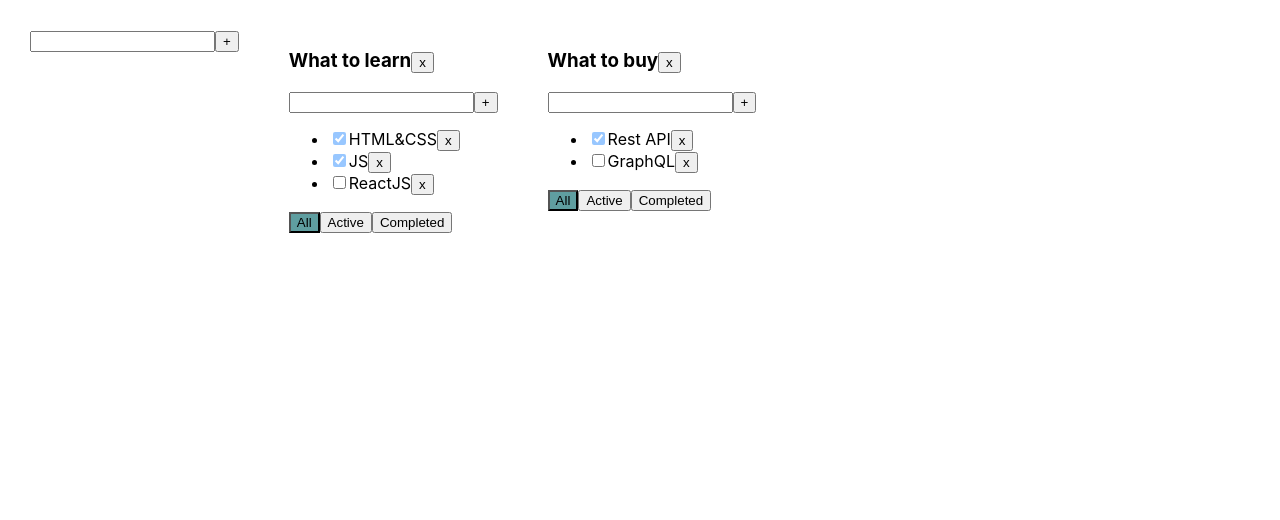
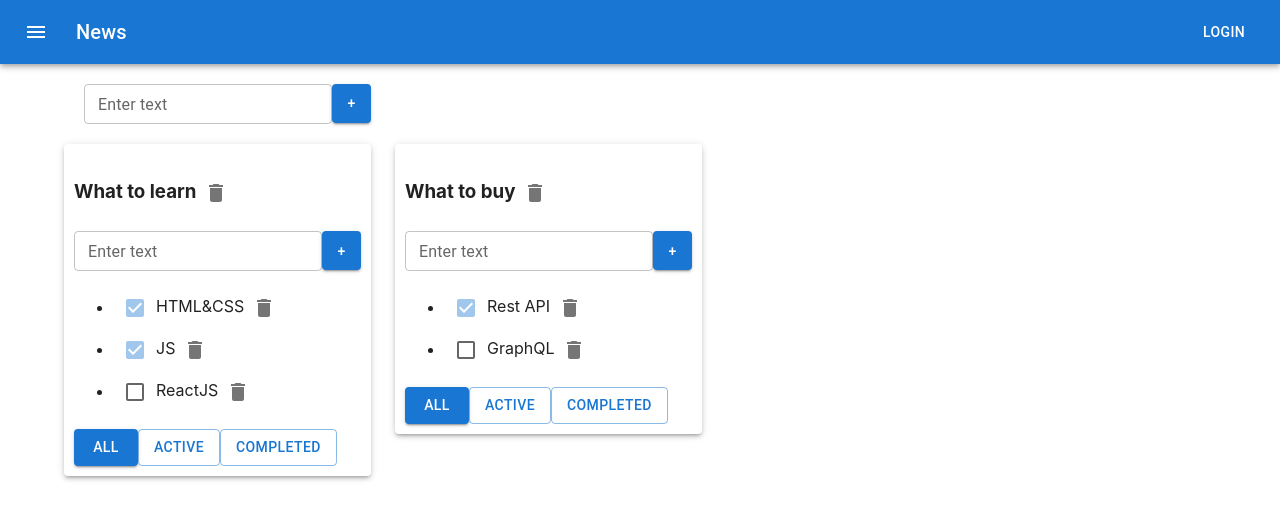
Before and after one commit to Roman4egs1994/todolists, a React (Create React App) app: page / in a window 1280 px wide. Shown: the top 520 px of the page. Built offline with nearby package versions, Linux system fonts and the light colour scheme.

Commit message:
Added material UI

```diff
--- a/package.json
+++ b/package.json
@@ -3,6 +3,10 @@
   "version": "0.1.0",
   "private": true,
   "dependencies": {
+    "@emotion/react": "^11.10.6",
+    "@emotion/styled": "^11.10.6",
+    "@mui/icons-material": "^5.11.11",
+    "@mui/material": "^5.11.14",
     "@testing-library/jest-dom": "^5.16.5",
     "@testing-library/react": "^13.4.0",
     "@testing-library/user-event": "^13.5.0",
--- a/src/App.tsx
+++ b/src/App.tsx
@@ -1,8 +1,14 @@
 import React, {useState} from 'react';
 import './App.css';
 import {TaskType, Todolist} from './Todolist';
+
+import {AddItemForm} from "./components/AddItemForm/AddItemForm";
 import {v1} from "uuid";
-import {AddItemForm} from "./components/AddItemForm/AddItemForm";
+import ButtonAppBar from "./components/ButtonAppBar/ButtonAppBar";
+import Container from '@mui/material/Container';
+import Box from '@mui/material/Box';
+import Paper from '@mui/material/Paper';
+import Grid from '@mui/material/Grid';
 
 export type FilteredTaskType = 'all' | 'active' | 'completed'
 
@@ -46,11 +52,11 @@ function App() {
         const newId = v1()
         const newTodo: TodolistsType = {id: newId, title: title, filter: 'all'}
         setTodolists([newTodo, ...todolists])
-        setTasks({...tasks,[newId]:[]})
+        setTasks({...tasks, [newId]: []})
     }
     /** CHANGE-TITLE-TODOLIST*/
-    const changeTodolistTitle = (todolistId:string,newTitle:string) => {
-        setTodolists(todolists.map((el)=> el.id === todolistId ? {...el,title: newTitle} : el))
+    const changeTodolistTitle = (todolistId: string, newTitle: string) => {
+        setTodolists(todolists.map((el) => el.id === todolistId ? {...el, title: newTitle} : el))
     }
     /** DELETE-TODOLIST*/
     const deleteTodolist = (todolistsId: string) => {
@@ -71,8 +77,11 @@ function App() {
         setTasks({...tasks, [todolistId]: tasks[todolistId].filter((el) => el.id !== taskId)})
     }
     /** CHANGE TITLE TASK*/
-    const changeTaskTitle = (todolistId: string, taskId:string,newTitle:string) => {
-        setTasks({...tasks,[todolistId]:tasks[todolistId].map((el)=>el.id === taskId ? {...el,title:newTitle}: el)})
+    const changeTaskTitle = (todolistId: string, taskId: string, newTitle: string) => {
+        setTasks({
+            ...tasks,
+            [todolistId]: tasks[todolistId].map((el) => el.id === taskId ? {...el, title: newTitle} : el)
+        })
     }
 
     /** CHECKED IS-DONE TASK*/
@@ -90,8 +99,13 @@ function App() {
     }
 
     return (
-        <div className="App">
+        <div>
+            <ButtonAppBar/>
+            <Container fixed>
+                <Grid container style={{padding: '20px'}}>
                     <AddItemForm callBack={addTodolistHandler}/>
+                </Grid>
+                <Grid container spacing={3}>
                     {todolists?.map((el) => {
 
                         let filterTask = tasks[el.id] //all
@@ -101,9 +115,9 @@ function App() {
                         if (el.filter === 'active') {
                             filterTask = tasks[el.id].filter((tasks) => !tasks.isDone)
                         }
-
-
                         return (
+                            <Grid item>
+                                <Paper style={{padding: '10px'}} elevation={3}>
                                     <Todolist
                                         key={el.id}
                                         todolistId={el.id}
@@ -115,13 +129,17 @@ function App() {
                                         addTask={addTask}
                                         changeTaskStatus={changeTaskStatus}
                                         deleteTodolist={deleteTodolist}
-                        changeTaskTitle = {changeTaskTitle}
-                        changeTodolistTitle = {changeTodolistTitle}
+                                        changeTaskTitle={changeTaskTitle}
+                                        changeTodolistTitle={changeTodolistTitle}
                                     />
+                                </Paper>
+                            </Grid>
                         )
                     })}
+                </Grid>
+            </Container>
+        </div>
 
-        </div>
     );
 }
 
--- a/src/Todolist.tsx
+++ b/src/Todolist.tsx
@@ -1,9 +1,13 @@
 import React, {ChangeEvent, KeyboardEvent, useState} from 'react';
 import {FilteredTaskType} from "./App";
-import {Button} from "./common/components/Button/Button";
+import {ButtonHandler} from "./common/components/Button/ButtonHandler";
 import style from './todolist.module.css'
 import {AddItemForm} from "./components/AddItemForm/AddItemForm";
 import {EditableSpan} from "./components/EditableSpan/EditableSpan";
+import IconButton from '@mui/material/IconButton';
+import DeleteIcon from '@mui/icons-material/Delete';
+import Checkbox from '@mui/material/Checkbox';
+
 
 export type TaskType = {
     id: string
@@ -12,29 +16,29 @@ export type TaskType = {
 }
 
 type PropsType = {
-    todolistId:string
+    todolistId: string
     title: string
-    removeTask: (todolistId:string,taskId: string) => void
+    removeTask: (todolistId: string, taskId: string) => void
     tasks: Array<TaskType>
-    changeFilter: (todolistId: string,value: FilteredTaskType) => void
+    changeFilter: (todolistId: string, value: FilteredTaskType) => void
     filter: FilteredTaskType
-    addTask: (todolistId: string,title: string) => void
-    changeTaskStatus: (todolistId: string,taskId: string, newIsDone: boolean) => void
-    deleteTodolist:(todolistId:string) => void
-    changeTaskTitle: (todolistId: string, taskId:string,newTitle:string) => void
-    changeTodolistTitle: (todolistId:string,newTitle:string) => void
+    addTask: (todolistId: string, title: string) => void
+    changeTaskStatus: (todolistId: string, taskId: string, newIsDone: boolean) => void
+    deleteTodolist: (todolistId: string) => void
+    changeTaskTitle: (todolistId: string, taskId: string, newTitle: string) => void
+    changeTodolistTitle: (todolistId: string, newTitle: string) => void
 }
 
 export function Todolist(props: PropsType) {
 
 
-    const onclickFilteredTaskHandler = (todolistId:string,buttonName: FilteredTaskType) => {
+    const onclickFilteredTaskHandler = (todolistId: string, buttonName: FilteredTaskType) => {
         if (buttonName === 'completed') {
-            props.changeFilter(props.todolistId,'completed')
+            props.changeFilter(props.todolistId, 'completed')
         } else if (buttonName === 'active') {
-            props.changeFilter(props.todolistId,'active')
+            props.changeFilter(props.todolistId, 'active')
         } else if (buttonName === 'all') {
-            props.changeFilter(props.todolistId,'all')
+            props.changeFilter(props.todolistId, 'all')
         }
     }
 
@@ -44,19 +48,24 @@ export function Todolist(props: PropsType) {
     }
 
     /** ADD-TASK*/
-    const addTaskHandler = (title:string) => {
-        props.addTask(props.todolistId,title)
+    const addTaskHandler = (title: string) => {
+        props.addTask(props.todolistId, title)
     }
 
     /** CHANGE-TITLE-TODOLIST*/
-    const onChangeTodolistTitleHandler = (newTitle:string) => {
-        props.changeTodolistTitle(props.todolistId,newTitle)
+    const onChangeTodolistTitleHandler = (newTitle: string) => {
+        props.changeTodolistTitle(props.todolistId, newTitle)
     }
+
+    // /** Cтили для кнопок фильтрации*/
+    // const cssInlineStyleButton = {maxWidth: '30px', maxHeight: '30px', minWidth: '30px', minHeight: '30px'}
 
     return <div>
         <h3>
             <EditableSpan title={props.title} callBack={onChangeTodolistTitleHandler}/>
-        <Button title={'x'} callBack={onClickDeleteTodoHandler}/>
+            <IconButton aria-label="delete" onClick={onClickDeleteTodoHandler}>
+                <DeleteIcon/>
+            </IconButton>
         </h3>
         <AddItemForm callBack={addTaskHandler}/>
         <ul>
@@ -64,53 +73,53 @@ export function Todolist(props: PropsType) {
 
                 /** DELETE-TASK*/
                 const onclickDeleteTaskHandler = () => {
-                    props.removeTask(props.todolistId,task.id)
+                    props.removeTask(props.todolistId, task.id)
                 }
 
                 /** CHECKED IS-DONE TASK*/
                 const onChangeIsDoneTaskHandler = (event: ChangeEvent<HTMLInputElement>) => {
                     const eventTask = event.currentTarget.checked
-                    props.changeTaskStatus(props.todolistId,task.id, eventTask)
+                    props.changeTaskStatus(props.todolistId, task.id, eventTask)
                 }
 
-                const onClickEditTitleHandler = (newTitle:string) => {
-                    props.changeTaskTitle(props.todolistId,task.id,newTitle)
+                const onClickEditTitleHandler = (newTitle: string) => {
+                    props.changeTaskTitle(props.todolistId, task.id, newTitle)
                 }
 
 
                 return (
                     <li key={task.id}>
-                        <input
+                        <Checkbox
                             onChange={onChangeIsDoneTaskHandler}
-                            type="checkbox"
                             checked={task.isDone}
-                            className={task.isDone ? style.isDoneTask : ""}
-                        />
-                        {/*<span>{task.title}</span>*/}
-                        <EditableSpan  title={task.title} callBack={onClickEditTitleHandler}/>
-                        <Button title={'x'} callBack={onclickDeleteTaskHandler}/>
+                            className={task.isDone ? style.isDoneTask : ""
+                            }/>
+                        <EditableSpan title={task.title} callBack={onClickEditTitleHandler}/>
+
+                        <IconButton aria-label="delete" onClick={onclickDeleteTaskHandler}>
+                            <DeleteIcon/>
+                        </IconButton>
                     </li>
                 )
             })}
-
-
         </ul>
 
-
         <div>
-            <Button
-                className={props.filter === 'all' ? style.filterButton : ''}
+            <ButtonHandler
                 title={'All'}
-                callBack={() => onclickFilteredTaskHandler(props.todolistId,'all')}
+                callBack={() => onclickFilteredTaskHandler(props.todolistId, 'all')}
+                variant={props.filter === 'all' ? "contained" : 'outlined'}
             />
-            <Button
-                className={props.filter === 'active' ? style.filterButton : ''}
+            <ButtonHandler
                 title={'Active'}
-                callBack={() => onclickFilteredTaskHandler(props.todolistId,'active')}/>
-            <Button
-                className={props.filter === 'completed' ? style.filterButton : ''}
+                callBack={() => onclickFilteredTaskHandler(props.todolistId, 'active')}
+                variant={props.filter === 'active' ? "contained" : 'outlined'}
+            />
+            <ButtonHandler
                 title={'Completed'}
-                callBack={() => onclickFilteredTaskHandler(props.todolistId,'completed')}/>
+                callBack={() => onclickFilteredTaskHandler(props.todolistId, 'completed')}
+                variant={props.filter === 'completed' ? "contained" : 'outlined'}
+            />
         </div>
     </div>
 }
--- a/src/common/components/Button/Button.tsx
+++ /dev/null
@@ -1,28 +0,0 @@
-import React from 'react';
-
-type ButtonPropsType = {
-    disabled?:boolean
-    title: string
-    callBack: () => void
-    className?: string
-}
-
-
-export const Button: React.FC<ButtonPropsType> = (props) => {
-    const {title,callBack,className,disabled} = props
-
-    const onclickButtonHandler = () => {
-        callBack()
-    }
-
-
-    return (
-        <button
-            className={className}
-            disabled={disabled}
-            onClick={onclickButtonHandler}
-        >
-            {title}
-        </button>
-    );
-};
--- /dev/null
+++ b/src/common/components/Button/ButtonHandler.tsx
@@ -0,0 +1,41 @@
+import React, {CSSProperties} from 'react';
+import Button from '@mui/material/Button';
+
+/** Универсальная компонента :Button (Использует стили Material UI)
+ *
+ * Обязательные параметры: Название кнопки (title), действие на мышку (CallBack)
+ * Необязательные параметры: ClassName (класс для стилей), style (инлайн стили), variant (cтили Material UI)
+ *
+ * */
+
+
+type ButtonPropsType = {
+    disabled?: boolean
+    title: string
+    callBack: () => void
+    className?: string
+    style?: object
+    variant?: "text" | "outlined" | "contained"
+}
+
+
+export const ButtonHandler: React.FC<ButtonPropsType> = (props) => {
+    const {title, callBack, className, disabled,style,variant,...otherProps} = props
+
+    const onclickButtonHandler = () => {
+        callBack()
+    }
+
+
+    return (
+        <Button
+            style={style}
+            variant={variant}
+            className={className}
+            disabled={disabled}
+            onClick={onclickButtonHandler}
+        >
+            {title}
+        </Button>
+    );
+};
--- a/src/components/AddItemForm/AddItemForm.tsx
+++ b/src/components/AddItemForm/AddItemForm.tsx
@@ -1,6 +1,7 @@
 import React, {ChangeEvent, KeyboardEvent, useState} from 'react';
-import {Button} from "../../common/components/Button/Button";
+import {ButtonHandler} from "../../common/components/Button/ButtonHandler";
 import style from "../../todolist.module.css";
+import TextField from '@mui/material/TextField';
 
 type AddItemFormPropsType = {
     callBack: (title:string)=> void
@@ -34,15 +35,23 @@ export const AddItemForm = (props:AddItemFormPropsType) => {
             onclickButtonAddTaskHandler()
         }
     }
+
+    const cssInlineStyle = {maxWidth: '39px', maxHeight: '39px', minWidth: '39px', minHeight: '39px'}
+
     return (
         <div>
-            <input
+            <TextField
+                size={'small'}
+                id="outlined-basic"
+                error={!!error}
+                label={error ? 'Type Text...' : 'Enter text'}
+                variant="outlined"
                 value={title}
                 onChange={onChangeInputTitleTaskHandler}
                 onKeyPress={onDoubleClickAddTaskTitleHandler}
             />
-            <Button title={'+'} callBack={onclickButtonAddTaskHandler}/>
-            {error && <div className={style.error}>{error}</div>}
+            <ButtonHandler title={'+'} callBack={onclickButtonAddTaskHandler} variant={'contained'} style={cssInlineStyle}/>
+            {/*{error && <div className={style.error}>{error}</div>}*/}
         </div>
     );
 };
--- /dev/null
+++ b/src/components/ButtonAppBar/ButtonAppBar.tsx
@@ -0,0 +1,32 @@
+import * as React from 'react';
+import AppBar from '@mui/material/AppBar';
+import Box from '@mui/material/Box';
+import Toolbar from '@mui/material/Toolbar';
+import Typography from '@mui/material/Typography';
+import Button from '@mui/material/Button';
+import IconButton from '@mui/material/IconButton';
+import MenuIcon from '@mui/icons-material/Menu';
+
+export default function ButtonAppBar() {
+    return (
+        <Box sx={{ flexGrow: 1 }}>
+            <AppBar position="static">
+                <Toolbar>
+                    <IconButton
+                        size="large"
+                        edge="start"
+                        color="inherit"
+                        aria-label="menu"
+                        sx={{ mr: 2 }}
+                    >
+                        <MenuIcon />
+                    </IconButton>
+                    <Typography variant="h6" component="div" sx={{ flexGrow: 1 }}>
+                        News
+                    </Typography>
+                    <Button color="inherit">Login</Button>
+                </Toolbar>
+            </AppBar>
+        </Box>
+    );
+}
--- a/src/components/EditableSpan/EditableSpan.tsx
+++ b/src/components/EditableSpan/EditableSpan.tsx
@@ -1,4 +1,6 @@
 import React, {ChangeEvent, useState} from 'react';
+import TextField from '@mui/material/TextField';
+
 
 type EditableSpanPropsType = {
     title: string
@@ -9,16 +11,27 @@ export const EditableSpan = (props: EditableSpanPropsType) => {
     const [edit, setEdit] = useState(false)
     const [newTitle, setNewTitle] = useState(props.title)
 
-    const onChangeInputHandler = (e:ChangeEvent<HTMLInputElement>) => {
+    const onChangeInputHandler = (e: ChangeEvent<HTMLInputElement>) => {
         setNewTitle(e.currentTarget.value)
         props.callBack(newTitle)
     }
     const onDoubleClickHandler = () => {
         setEdit(!edit)
     }
+
+    // <input />
+
     return (
         edit
-            ? <input value={newTitle} onChange={onChangeInputHandler} onBlur={onDoubleClickHandler} autoFocus/>
+            ? <TextField
+                id="standard-basic"
+                // label="Standard"
+                variant="standard"
+                value={newTitle}
+                onChange={onChangeInputHandler}
+                onBlur={onDoubleClickHandler}
+                autoFocus
+            />
             : <span onDoubleClick={onDoubleClickHandler}>{props.title}</span>
 
     );
```
Also changed, not shown: 1 other file (tests, documents, lock files or other folders). Lines whose indentation alone changed are shown as unchanged.
